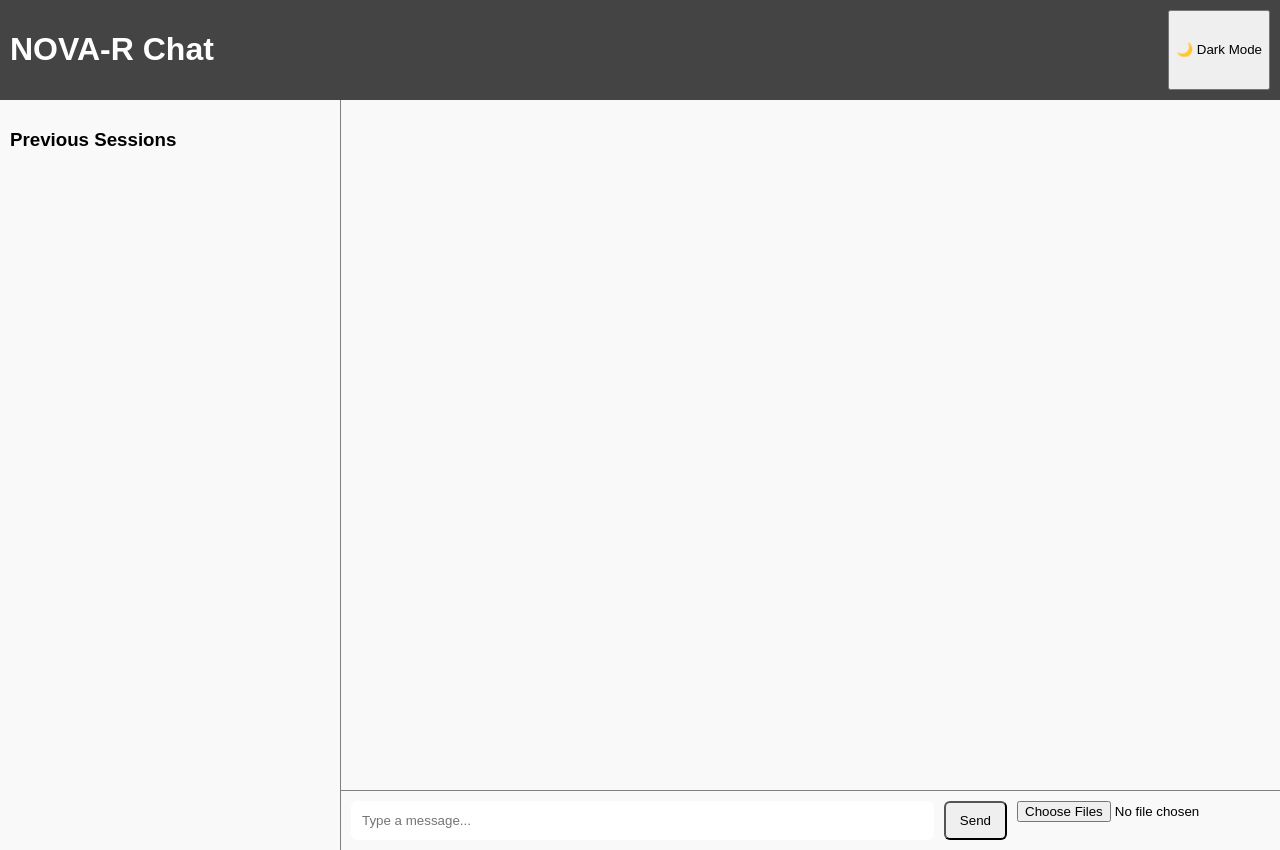
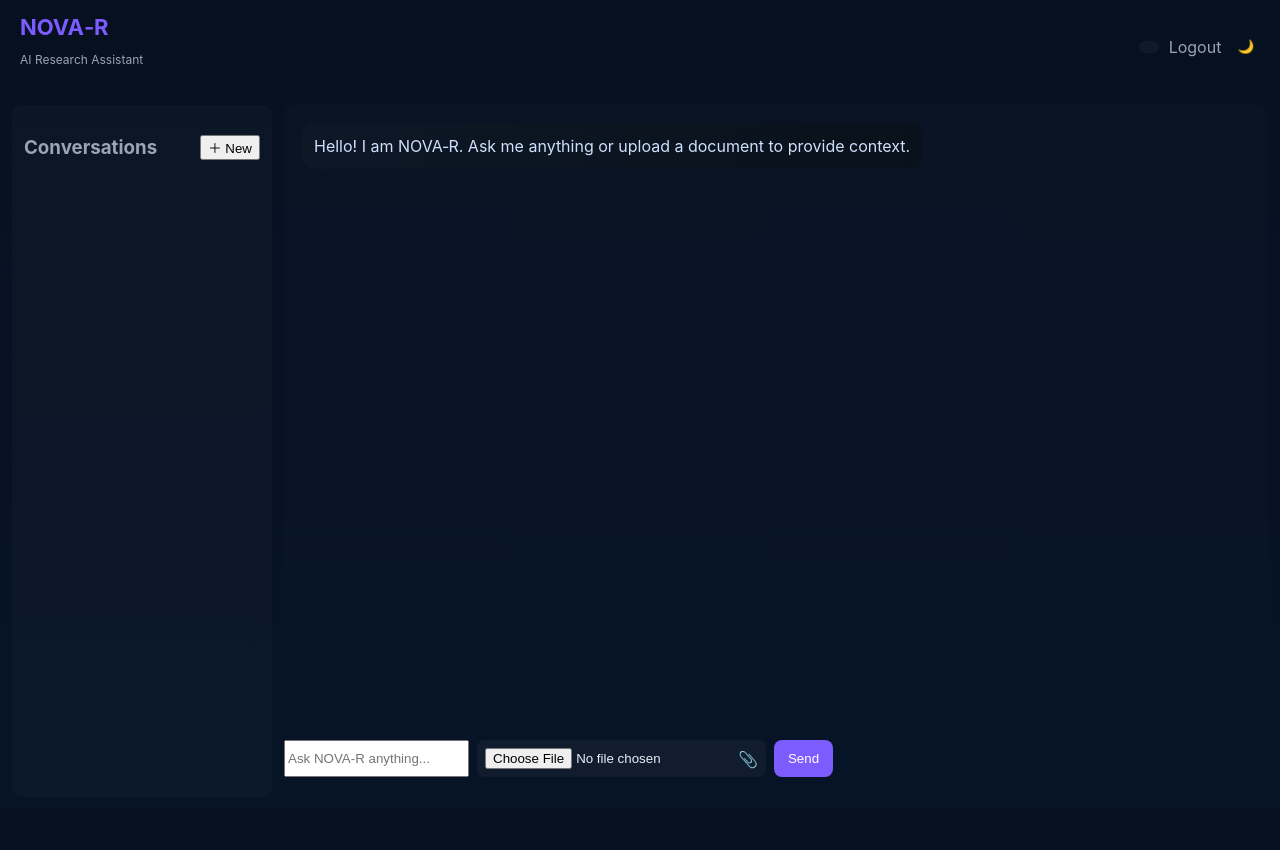
Before and after one commit to Rajaaditya-2207/NOVA-R_Research-Assistant, a Flask app: page /chat/ in a window 1280 px wide. After the commit the page ends 777 px from the top, so only its background shows below. Run offline with Flask 2, Linux system fonts and the light colour scheme; the visitor is signed in with stand-in values (Sample User, id 1).

Commit message:
UI: redesigned landing, login, chat pages; improved CSS/JS

````diff
--- a/static/css/styles.css
+++ b/static/css/styles.css
@@ -1,120 +1,55 @@
-body {
-  margin: 0;
-  font-family: Arial, sans-serif;
-  transition: background 0.3s, color 0.3s;
+:root{
+  --bg:#0f1724;
+  --card:#0b1220;
+  --muted:#9aa4b2;
+  --accent:#7c5cff;
+  --glass: rgba(255,255,255,0.04);
 }
+*{box-sizing:border-box}
+body{margin:0;font-family:Inter,ui-sans-serif,system-ui,-apple-system,"Segoe UI",Roboto,'Helvetica Neue',Arial;color:#e6eef6;background:linear-gradient(180deg,#061021 0%,#071427 100%);}
 
-.welcome-body {
-  display: flex;
-  justify-content: center;
-  align-items: center;
-  height: 100vh;
-  background: linear-gradient(120deg, #1e3c72, #2a5298);
-  color: white;
-  text-align: center;
+/* Landing */
+.welcome-body{display:flex;align-items:center;justify-content:center;min-height:100vh;padding:24px}
+.welcome-container .card{background:linear-gradient(180deg, rgba(255,255,255,0.02), rgba(255,255,255,0.01));padding:36px;border-radius:12px;max-width:760px;text-align:center;box-shadow:0 8px 30px rgba(2,6,23,0.6)}
+.logo{font-size:40px;margin:0 0 8px;color:var(--accent);letter-spacing:1px}
+.subtitle{color:var(--muted);margin:0 0 20px}
+.cta-row{display:flex;gap:12px;justify-content:center}
+.btn{display:inline-flex;align-items:center;gap:10px;padding:10px 16px;border-radius:10px;text-decoration:none;color:#fff}
+.google-btn{background:#4285F4}
+.ghost{background:transparent;border:1px solid rgba(255,255,255,0.06);color:#dbeafe}
+.footnote{color:var(--muted);margin-top:10px}
+
+/* App shell */
+.app-shell{min-height:100vh;display:flex;flex-direction:column}
+.chat-header{display:flex;justify-content:space-between;align-items:center;padding:14px 20px;background:transparent}
+.brand h1{margin:0;color:var(--accent);font-size:22px}
+.brand .tag{color:var(--muted);font-size:12px}
+.user-controls{display:flex;align-items:center;gap:10px}
+.user-badge{background:var(--glass);padding:6px 10px;border-radius:999px;color:var(--muted);font-size:13px}
+.link-btn{color:var(--muted);text-decoration:none}
+.icon-btn{background:transparent;border:0;color:var(--muted);cursor:pointer}
+
+.chat-main{display:flex;gap:12px;padding:12px;height:calc(100vh - 84px)}
+.sessions-panel{width:260px;background:rgba(255,255,255,0.02);border-radius:10px;padding:12px;color:var(--muted);overflow:auto}
+.sessions-panel .sessions-header{display:flex;justify-content:space-between;align-items:center}
+.session-list{list-style:none;padding:8px 0;margin:0}
+.session-list li{padding:8px;border-radius:8px;color:#cfe0ff;margin-bottom:6px;background:transparent;cursor:pointer}
+
+.chat-panel{flex:1;display:flex;flex-direction:column}
+.chat-window{flex:1;padding:18px;border-radius:10px;background:linear-gradient(180deg, rgba(255,255,255,0.01), rgba(255,255,255,0.005));overflow:auto;display:flex;flex-direction:column;gap:12px}
+.bubble{max-width:78%;padding:12px;border-radius:12px;line-height:1.4}
+.bubble.user{margin-left:auto;background:linear-gradient(90deg,#17223b,#142033);color:#e6eef6}
+.bubble.ai{margin-right:auto;background:linear-gradient(90deg,#0d1726,#09121a);color:#cfe0ff}
+.meta-row{display:flex;justify-content:space-between;align-items:center;padding:10px 0;color:var(--muted)}
+
+.chat-form{padding-top:8px}
+.input-row{display:flex;gap:8px}
+.input-row input[type="text"]{flex:1;padding:12px;border-radius:10px;border:1px solid rgba(255,255,255,0.04);background:transparent;color:#e6eef6}
+.file-label{display:inline-flex;align-items:center;justify-content:center;padding:8px;border-radius:8px;background:var(--glass);cursor:pointer}
+.primary{background:var(--accent);border:0;color:white;padding:10px 14px;border-radius:8px}
+.status-msg{color:var(--muted);font-size:13px}
+
+@media (max-width:900px){
+  .chat-main{flex-direction:column;height:auto}
+  .sessions-panel{display:none}
 }
-
-.animated-text {
-  animation: fadeInDown 2s ease-in-out;
-  font-size: 2.5rem;
-}
-
-.subtitle { margin: 10px 0 30px; }
-
-.button-container {
-  display: flex;
-  gap: 20px;
-  justify-content: center;
-}
-
-.btn {
-  padding: 12px 20px;
-  border: none;
-  border-radius: 8px;
-  font-size: 1rem;
-  cursor: pointer;
-}
-
-.google-btn { background: #4285F4; color: white; }
-.guest-btn { background: black; color: white; }
-
-.arrow {
-  display: inline-block;
-  margin-left: 8px;
-  animation: bounce 1s infinite alternate;
-}
-
-@keyframes bounce {
-  from { transform: translateX(0); }
-  to { transform: translateX(5px); }
-}
-
-.chat-body.light-theme { background: #f9f9f9; color: black; }
-.chat-body.dark-theme { background: #121212; color: white; }
-
-.chat-header {
-  display: flex;
-  justify-content: space-between;
-  padding: 10px;
-  background: #444;
-  color: white;
-}
-
-.chat-container {
-  display: flex;
-  height: calc(100vh - 50px);
-}
-
-.sessions-panel {
-  width: 25%;
-  padding: 10px;
-  border-right: 1px solid gray;
-}
-
-.chat-panel {
-  flex: 1;
-  display: flex;
-  flex-direction: column;
-}
-
-.chat-window {
-  flex: 1;
-  padding: 15px;
-  overflow-y: auto;
-  border-bottom: 1px solid gray;
-}
-
-.chat-input-area {
-  display: flex;
-  gap: 10px;
-  padding: 10px;
-}
-
-/* New / improved styles */
-.welcome-container {
-  max-width: 900px;
-  padding: 24px;
-}
-
-.btn {
-  display: inline-flex;
-  align-items: center;
-  gap: 8px;
-  text-decoration: none;
-}
-
-.chat-msg { margin: 8px 0; padding: 10px; border-radius: 8px; max-width: 80%; }
-.chat-msg.user { background: rgba(255,255,255,0.1); align-self: flex-end; }
-.chat-msg.ai { background: rgba(0,0,0,0.2); align-self: flex-start; }
-
-#chat-window { display: flex; flex-direction: column; }
-
-.chat-input-area input[type="text"] { flex: 1; padding: 10px; border-radius: 6px; border: 1px solid rgba(255,255,255,0.1); }
-.chat-input-area button { padding: 10px 14px; border-radius: 6px; }
-
-.sessions-panel { background: rgba(255,255,255,0.03); }
-
-@media (max-width: 800px) {
-  .sessions-panel { display: none; }
-  .button-container { flex-direction: column; }
-}
--- a/static/js/main.js
+++ b/static/js/main.js
@@ -1,128 +1,99 @@
-// Unified frontend client for NOVA-R: chat + uploads + theme
+// Enhanced frontend client for NOVA-R chat UI
+document.addEventListener('DOMContentLoaded', () => {
+  const form = document.getElementById('chat-form');
+  const input = document.getElementById('chat-input');
+  const sendBtn = document.getElementById('send-btn');
+  const chatWindow = document.getElementById('chat-window');
+  const fileInput = document.getElementById('doc-upload');
+  const statusMsg = document.getElementById('status-msg');
+  const docMsg = document.getElementById('doc-limit-msg');
 
-document.addEventListener("DOMContentLoaded", () => {
-  const sendBtn = document.getElementById("send-btn");
-  const chatInput = document.getElementById("chat-input");
-  const chatWindow = document.getElementById("chat-window");
-  const docUpload = document.getElementById("doc-upload");
-  const docMsg = document.getElementById("doc-limit-msg");
-  const guestBtn = document.getElementById("guest-btn");
-  const themeBtn = document.getElementById("theme-toggle");
+  let isWaiting = false;
+  const maxDocs = 5;
+  let uploadedCount = 0;
 
-  let docCount = 0;
-  const maxDocs = 5;
+  function setStatus(s){ if(statusMsg) statusMsg.textContent = s }
 
-  // Theme toggle
-  if (themeBtn) {
-    themeBtn.addEventListener("click", () => {
-      document.body.classList.toggle("dark-theme");
-      document.body.classList.toggle("light-theme");
-      themeBtn.textContent = document.body.classList.contains("dark-theme") ? "☀️ Light Mode" : "🌙 Dark Mode";
-    });
-  }
-
-  // Guest button navigates to chat UI
-  if (guestBtn) {
-    guestBtn.addEventListener("click", () => {
-      window.location.href = "/chat";
-    });
-  }
-
-  // Helper: Append messages to chat window
-  function appendMessage(text, who = "ai") {
-    const el = document.createElement("div");
-    el.className = `chat-msg ${who}`;
-    el.innerHTML = text;
+  function renderBubble(text, who='ai'){
+    const el = document.createElement('div');
+    el.className = 'bubble ' + (who==='user' ? 'user' : 'ai');
+    el.innerHTML = markdownLite(escapeHtml(text));
     chatWindow.appendChild(el);
     chatWindow.scrollTop = chatWindow.scrollHeight;
   }
 
-  // Send message to /chat/ask
-  async function sendMessage(message) {
-    appendMessage(`You: ${escapeHtml(message)}`, "user");
+  function markdownLite(s){
+    // basic: code blocks, inline code, bold, italics, links, newlines
+    return s.replace(/```([\s\S]*?)```/g, '<pre><code>$1</code></pre>')
+            .replace(/`([^`]+)`/g, '<code>$1</code>')
+            .replace(/\*\*([^*]+)\*\*/g, '<strong>$1</strong>')
+            .replace(/\*([^*]+)\*/g, '<em>$1</em>')
+            .replace(/\[(.*?)\]\((.*?)\)/g, '<a href="$2" target="_blank">$1</a>')
+            .replace(/\n/g, '<br>');
+  }
 
-    try {
-      const res = await fetch("/chat/ask", {
-        method: "POST",
-        headers: { "Content-Type": "application/json" },
-        body: JSON.stringify({ message })
-      });
+  function escapeHtml(s){ return String(s).replace(/&/g,'&amp;').replace(/</g,'&lt;').replace(/>/g,'&gt;') }
 
-      if (!res.ok) {
-        const txt = await res.text();
-        throw new Error(`Server error: ${res.status} ${txt}`);
-      }
-
+  async function postMessage(msg){
+    if(!msg) return;
+    renderBubble(msg,'user');
+    setStatus('Thinking...');
+    isWaiting = true;
+    sendBtn.disabled = true;
+    try{
+      const res = await fetch('/chat/ask',{method:'POST',headers:{'Content-Type':'application/json'},body:JSON.stringify({message:msg})});
+      if(!res.ok) throw new Error('Server returned ' + res.status);
       const data = await res.json();
-      appendMessage(`NOVA-R: ${escapeHtml(data.response)}`, "ai");
-    } catch (err) {
-      console.error(err);
-      appendMessage(`Error: ${escapeHtml(err.message)}`, "ai");
+      renderBubble(data.response || '[no response]','ai');
+    }catch(err){
+      renderBubble('Error: ' + err.message,'ai');
+    }finally{
+      isWaiting=false; setStatus(''); sendBtn.disabled=false;
     }
   }
 
-  // Upload files to /chat/upload
-  async function uploadFiles(files) {
-    const form = new FormData();
-    for (let f of files) form.append("file", f);
-
-    try {
-      const res = await fetch("/chat/upload", {
-        method: "POST",
-        body: form
-      });
-      if (!res.ok) throw new Error(`Upload failed: ${res.status}`);
-      const data = await res.json();
-      docCount += files.length;
-      docMsg.textContent = data.message || `${docCount}/${maxDocs} documents uploaded.`;
-    } catch (err) {
-      console.error(err);
-      docMsg.textContent = `Upload error: ${err.message}`;
+  async function uploadFile(file){
+    const fd = new FormData();
+    fd.append('file', file, file.name);
+    setStatus('Uploading ' + file.name + '...');
+    try{
+      const res = await fetch('/chat/upload',{method:'POST',body:fd});
+      if(!res.ok) throw new Error('Upload failed ' + res.status);
+      const j = await res.json();
+      uploadedCount += 1;
+      docMsg.textContent = j.message || `${uploadedCount}/${maxDocs} uploaded`;
+      setStatus('Upload complete');
+    }catch(err){
+      setStatus('Upload error: ' + err.message);
+    }finally{
+      setTimeout(()=>setStatus(''),2000);
     }
   }
 
-  // Escape simple HTML to avoid injection
-  function escapeHtml(s) {
-    return String(s)
-      .replace(/&/g, "&amp;")
-      .replace(/</g, "&lt;")
-      .replace(/>/g, "&gt;")
-      .replace(/\"/g, "&quot;")
-      .replace(/'/g, "&#039;");
-  }
-
-  // Event: send
-  if (sendBtn) {
-    sendBtn.addEventListener("click", () => {
-      const msg = chatInput.value.trim();
-      if (!msg) return;
-      chatInput.value = "";
-      sendMessage(msg);
+  // handle form submit (send message)
+  if(form){
+    form.addEventListener('submit', async (e)=>{
+      e.preventDefault();
+      const v = input.value.trim();
+      if(!v) return;
+      input.value='';
+      await postMessage(v);
     });
   }
 
-  // Enter to send
-  if (chatInput) {
-    chatInput.addEventListener("keydown", (e) => {
-      if (e.key === "Enter") {
-        e.preventDefault();
-        sendBtn.click();
-      }
+  // file input — upload sequentially
+  if(fileInput){
+    fileInput.addEventListener('change', async (e)=>{
+      const files = Array.from(e.target.files || []);
+      if(uploadedCount + files.length > maxDocs){ docMsg.textContent = `Max ${maxDocs} files allowed`; e.target.value=''; return }
+      for(const f of files){ await uploadFile(f) }
+      e.target.value='';
     });
   }
 
-  // Handle file selection
-  if (docUpload) {
-    docUpload.addEventListener("change", (e) => {
-      const files = Array.from(e.target.files || []);
-      if (docCount + files.length > maxDocs) {
-        docMsg.textContent = `❌ You can only upload ${maxDocs} docs per session.`;
-        e.target.value = "";
-        return;
-      }
-      uploadFiles(files);
-      // clear selection
-      e.target.value = "";
-    });
-  }
+  // keyboard: Enter to send
+  if(input){ input.addEventListener('keydown',(e)=>{ if(e.key==='Enter' && !e.shiftKey){ e.preventDefault(); form.requestSubmit(); }}) }
+
+  // optional: show a welcome message when empty
+  if(chatWindow && chatWindow.children.length===0){ renderBubble('Hello! I am NOVA‑R. Ask me anything or upload a document to provide context.','ai') }
 });
--- a/templates/chat.html
+++ b/templates/chat.html
@@ -1,36 +1,63 @@
 <!DOCTYPE html>
 <html lang="en">
 <head>
-  <meta charset="UTF-8">
-  <title>NOVA-R | Chat</title>
+  <meta charset="utf-8">
+  <meta name="viewport" content="width=device-width,initial-scale=1">
+  <title>NOVA-R · Chat</title>
   <link rel="stylesheet" href="/static/css/styles.css">
   <script defer src="/static/js/main.js"></script>
 </head>
 <body class="chat-body light-theme">
+  <div class="app-shell">
     <header class="chat-header">
-    <h1>NOVA-R Chat</h1>
-    <button id="theme-toggle">🌙 Dark Mode</button>
+      <div class="brand">
+        <h1>NOVA‑R</h1>
+        <p class="tag">AI Research Assistant</p>
+      </div>
+      <div class="user-controls">
+        {% if user %}
+          <div class="user-badge">{{ user['name'] or user['email'] }}</div>
+          <a class="link-btn" href="/auth/logout">Logout</a>
+        {% else %}
+          <a class="btn google-btn" href="/auth/login">Login with Google</a>
+          <a class="link-btn" href="/">Back</a>
+        {% endif %}
+        <button id="theme-toggle" class="icon-btn" aria-label="Toggle theme">🌙</button>
+      </div>
     </header>
 
-  <main class="chat-container">
-    <aside class="sessions-panel">
-      <h3>Previous Sessions</h3>
-      <ul id="session-list">
-        <!-- Filled by JS if logged in -->
+    <main class="chat-main">
+      <aside class="sessions-panel" aria-label="Sessions">
+        <div class="sessions-header">
+          <h3>Conversations</h3>
+          <button id="new-session">＋ New</button>
+        </div>
+        <ul id="session-list" class="session-list">
+          <!-- JS can populate previous sessions when available -->
         </ul>
       </aside>
 
       <section class="chat-panel">
-      <div id="chat-window" class="chat-window">
-        <!-- Chat messages here -->
+        <div id="chat-window" class="chat-window" role="log" aria-live="polite">
+          <!-- messages injected here -->
         </div>
-      <div class="chat-input-area">
-        <input type="text" id="chat-input" placeholder="Type a message...">
-        <button id="send-btn">Send</button>
-        <input type="file" id="doc-upload" multiple accept=".pdf,.txt,.docx" />
+
+        <form id="chat-form" class="chat-form" autocomplete="off">
+          <div class="input-row">
+            <input id="chat-input" name="message" placeholder="Ask NOVA‑R anything..." aria-label="Message input">
+            <label class="file-label">
+              <input id="doc-upload" type="file" accept=".txt,.md,.pdf,.docx" />
+              📎
+            </label>
+            <button id="send-btn" type="submit" class="primary">Send</button>
           </div>
+          <div class="meta-row">
             <small id="doc-limit-msg"></small>
+            <div id="status-msg" class="status-msg"></div>
+          </div>
+        </form>
       </section>
     </main>
+  </div>
 </body>
 </html>
````
Also changed, not shown: templates/index.html (+14 -12 lines), templates/login.html (+18 -11 lines). Lines whose indentation alone changed are shown as unchanged.
